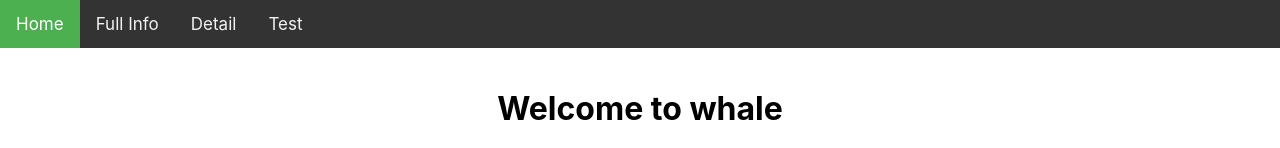
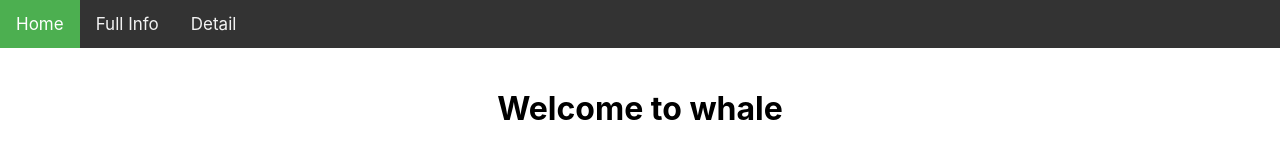
Before and after one commit to YichuanLin/whale-location-app, a React (Create React App) app: page / in a window 1280 px wide. Shown: the top 148 px of the page. Built offline with nearby package versions, Linux system fonts and the light colour scheme.

Commit message:
Remove unused route

```diff
--- a/src/App.js
+++ b/src/App.js
@@ -11,8 +11,7 @@ function App() {
   const links = [
     { url: "/", label: "Home" },
     { url: "/full-info", label: "Full Info" },
-    { url: "/detail", label: "Detail" },
-    { url: "/test", label: "Test" }
+    { url: "/detail", label: "Detail" }
   ];
   return (
     <Provider store={store}>
```
